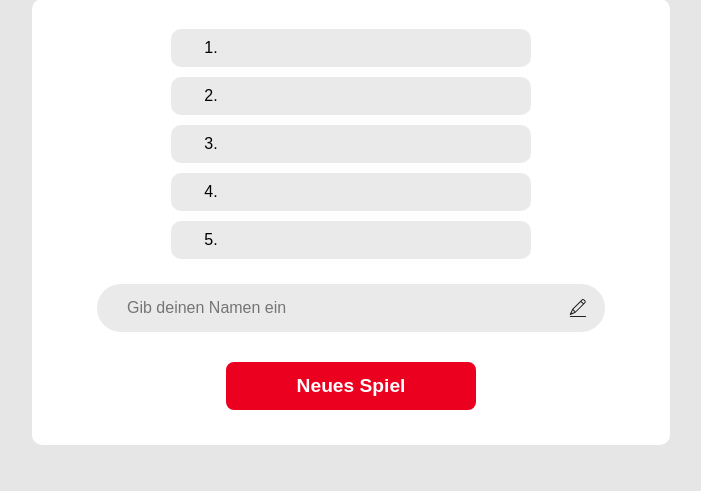
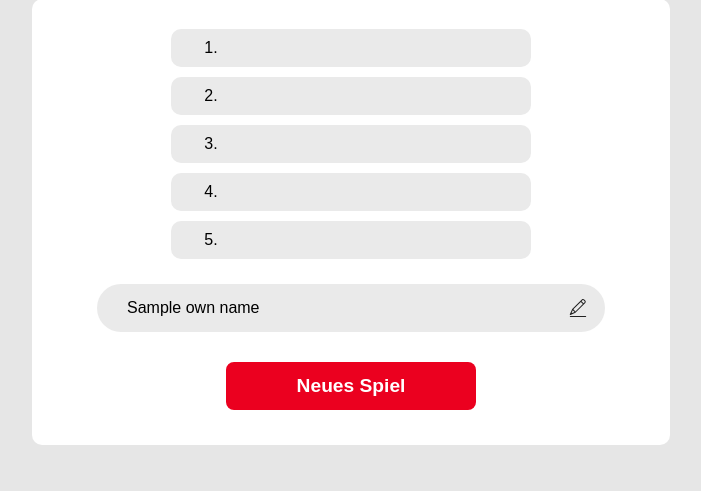
Before and after one commit to gregyr/higher_lower, a Flask app: template server/templates/index.html in a window 1280 px wide. Shown: the part 188-679 px from the top of the page, without its empty margins (289-990 px from the left). Run offline with Flask 3, Linux system fonts and the light colour scheme; the template is opened without the code that fills it: most values are stand-ins (such as "Sample title", 1, 10 or a date in 2020); parts of the project's set-up code (start-up, migrations or seed data) failed here and were passed over; some web fonts are replaced.

Commit message:
continue with same name

```diff
--- a/server/templates/index.html
+++ b/server/templates/index.html
@@ -43,7 +43,7 @@
             </div>
 
             <form method="POST" action="/setname" class="start-game-form">
-                <input name="username" type="text" class="username-input" placeholder="Gib deinen Namen ein">
+                <input name="username" value="{{own_name}}" type="text" class="username-input" placeholder="Gib deinen Namen ein">
                 <input type = "submit" value = "Neues Spiel" class="start-game-button"/>
             </form>
 
```
